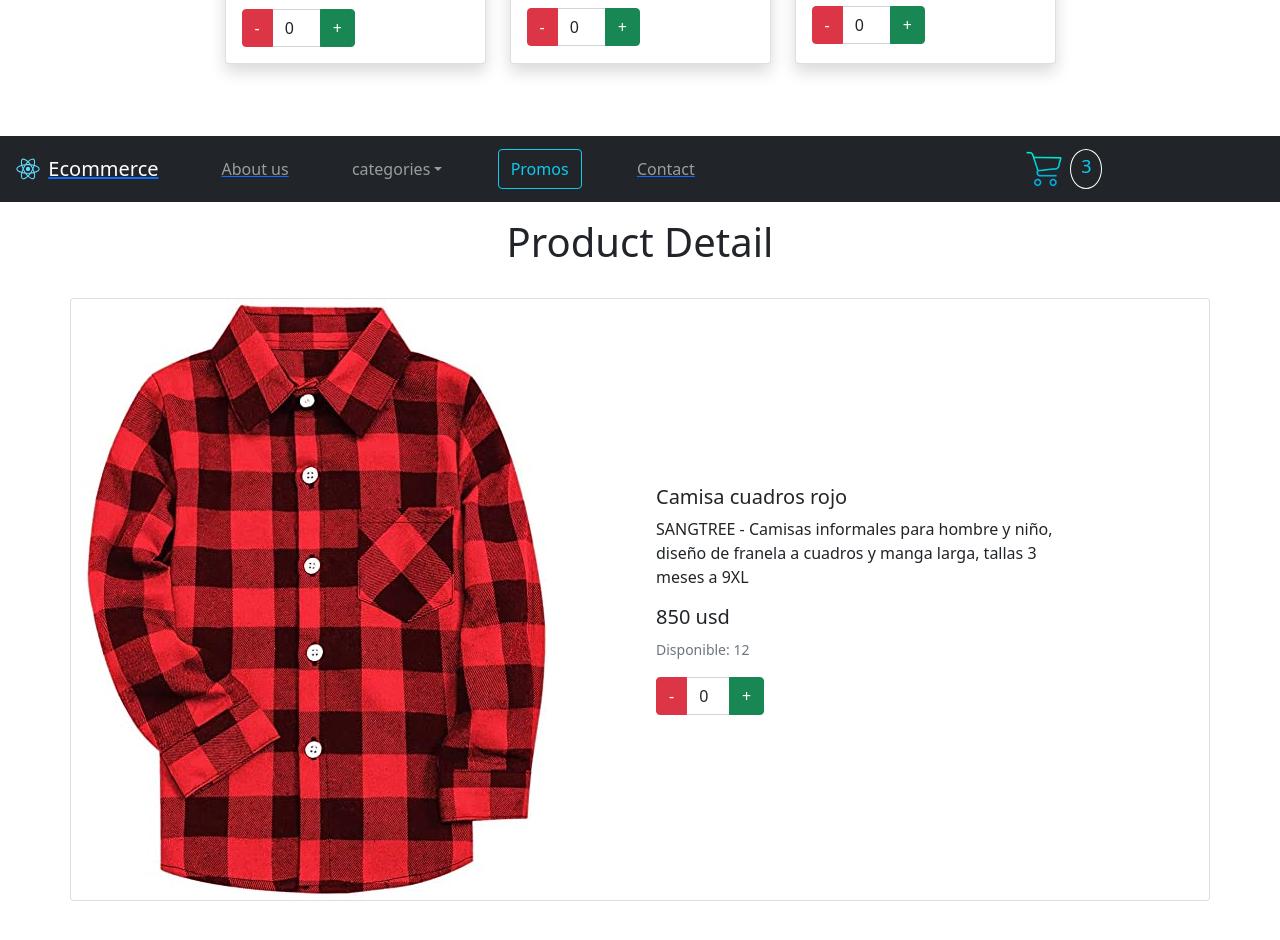
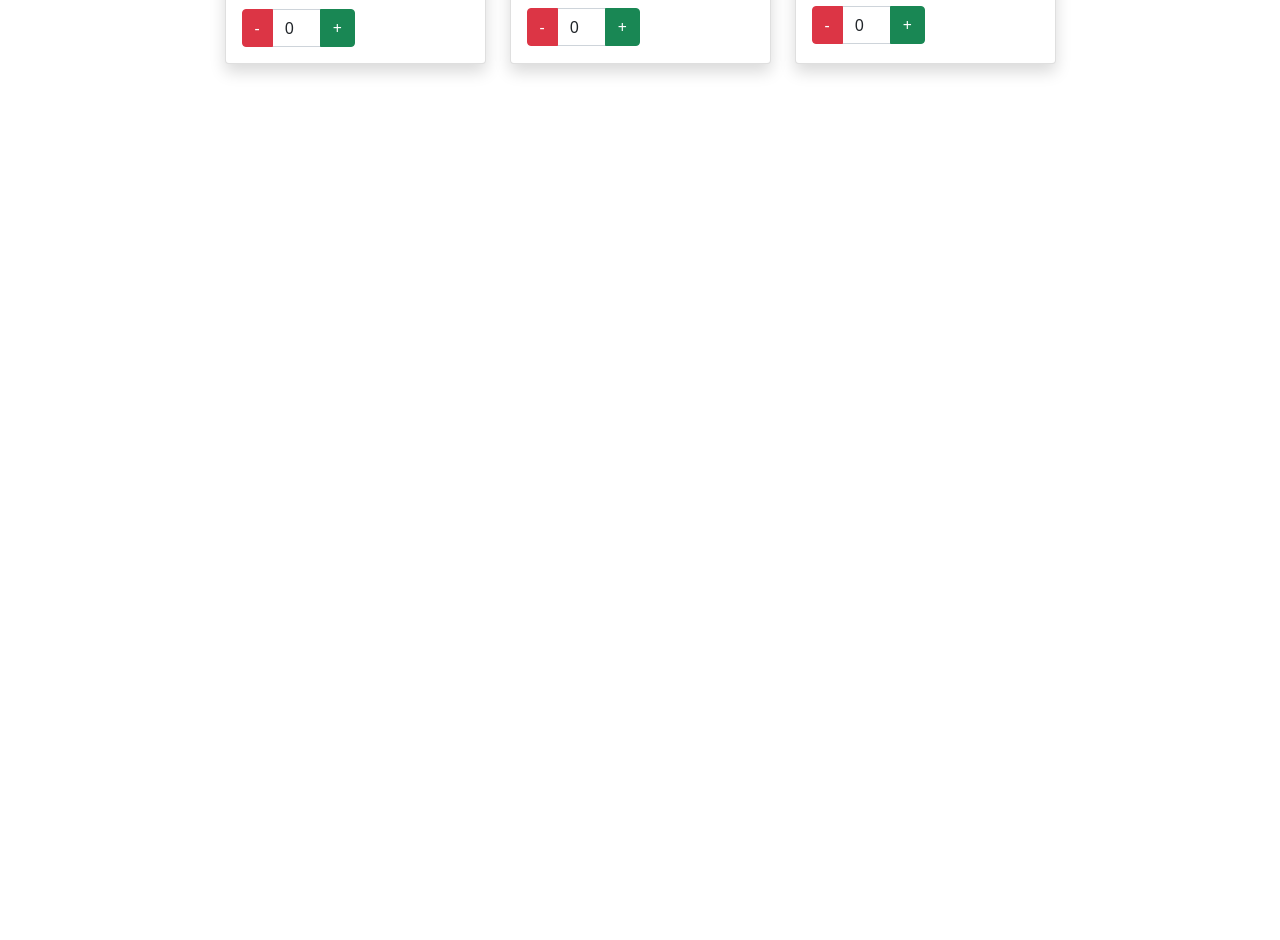
Before and after one commit to lorenagayoso/react, a React (Create React App) app: page / in a window 1280 px wide. Shown: the part 800-1740 px from the top of the page. After the commit the page ends 936 px from the top, so only its background shows below. Built offline with nearby package versions, Linux system fonts and the light colour scheme.

Commit message:
entrega final 1

```diff
--- a/src/App.js
+++ b/src/App.js
@@ -13,16 +13,12 @@ import {BrowserRouter as Router, Routes, Switch, Route} from "react-router-dom"
 function App() {
   return (
   <Router>
-  <React.Fragment className="App">
   <Navigation cat1="Men" cat2="Women" cat3="Children"/>
   <Routes>
-  <Route exact path="/" component={ItemListContainer}></Route>
-  <Route exact path="/category/:id" component={ItemListContainer}></Route>
-  <Route exact path="/item/:id" component={ItemDetailContainer}></Route>
+  <Route exact path="/" element={<ItemListContainer/>}></Route>
+  <Route path="/category/:id" element={<ItemListContainer/>}></Route>
+  <Route path="/item/:id" element={<ItemDetailContainer/>}></Route>
   </Routes>
-  <ItemListContainer/>
-  <ItemDetailContainer/>
-  </React.Fragment>
   </Router>
   );
 }
--- a/src/components/ItemDetail.js
+++ b/src/components/ItemDetail.js
@@ -3,7 +3,6 @@ import React, {useState} from 'react'
 import ReactDom from 'react-dom'
 import img1 from './img1.jpg'
 import data from './data.js'
-import Navigation from './NavBar.js'
 
 
 
@@ -28,26 +27,25 @@ const onAdd = ()=>{
     }
   return (
 <>
-<Navigation cat1="Men" cat2="Women" cat3="Children"/>
 <h1 className = "text-center mt-3"> Product Detail</h1>
 <section className="py-4 container">
 <div className="row">
- <div class="card mb-3">
-  <div class="row g-0 align-items-center">
-    <div class="col-md-6">
+ <div className="card mb-3">
+  <div className="row g-0 align-items-center">
+    <div className="col-md-6">
     <img src={img1}/>
     </div>
-      <div class="col-md-5">
-      <div class="card-body">
-        <h5 class="card-title">{title}</h5>
-        <p class="card-text">SANGTREE - Camisas informales para hombre y niño, diseño de franela a cuadros y manga larga, tallas 3 meses a 9XL</p>
-        <h5 class="card-title">850 usd</h5>
-        <p class="card-text"><small class="text-muted">Disponible: {stock}</small></p>
-        <div class="col-lg-3">
-        <div class="input-group">
-        <button onClick={onRemove} type="button" class="btn btn-danger">-</button>
-        <input type="text" id="quantity" name="quantity" class="form-control input-number" value={cartValue}/>
-        <button onClick={onAdd} type="button" class="btn btn-success">+</button>
+      <div className="col-md-5">
+      <div className="card-body">
+        <h5 className="card-title">{title}</h5>
+        <p className="card-text">SANGTREE - Camisas informales para hombre y niño, diseño de franela a cuadros y manga larga, tallas 3 meses a 9XL</p>
+        <h5 className="card-title">850 usd</h5>
+        <p className="card-text"><small className="text-muted">Disponible: {stock}</small></p>
+        <div className="col-lg-3">
+        <div className="input-group">
+        <button onClick={onRemove} type="button" className="btn btn-danger">-</button>
+        <input type="text" id="quantity" name="quantity" className="form-control input-number" value={cartValue}/>
+        <button onClick={onAdd} type="button" className="btn btn-success">+</button>
         </div>
         </div>
 
```
